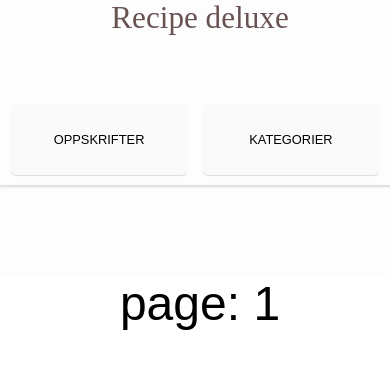
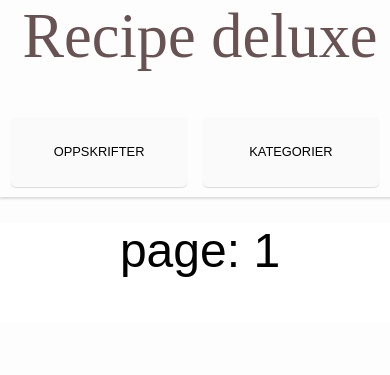
Before and after one commit to Espenbfo/Recipe-website, a Django app: page / in a window 390 px wide. Shown: the top 375 px of the page. Run offline with Django 3.2, Linux system fonts and the light colour scheme; data that the repository does not hold is empty.

Commit message:
Update style more mobile friendly in admin page

```diff
--- a/static/css/style.css
+++ b/static/css/style.css
@@ -21,7 +21,7 @@ body {
         max-width: 100vw;
         min-width: 400px;
         grid-template-columns: 4fr 6fr 6fr 4fr;
-        grid-template-rows: 100px 150px 20px auto 100px;
+        grid-template-rows: fit-content(100px) fit-content(75px) 20px auto 100px;
         grid-template-areas: "header header header header" "left-area left-area left-area left-area" ". . . ." "main main main main" "footer footer footer footer"
     }
 
@@ -45,7 +45,8 @@ body {
     }
 
     #header {
-        font-size: 8vw !important;
+        font-size: 16vw !important;
+        margin-bottom: 40px;
     }
 
     #sidebar {
--- a/templates/core/recipe.html
+++ b/templates/core/recipe.html
@@ -16,6 +16,7 @@
     <div class="ingredients">
         <div class="ingredient-title">
             Ingredienser
+            <input type="number">
         </div>
         <div id="ingredient-list">
             {% for ingredient, name in ingredients %}
```
